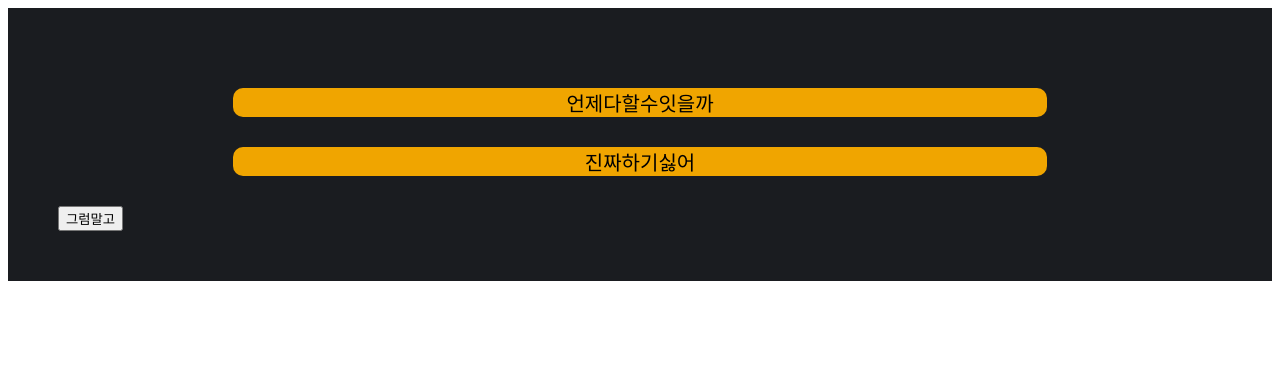
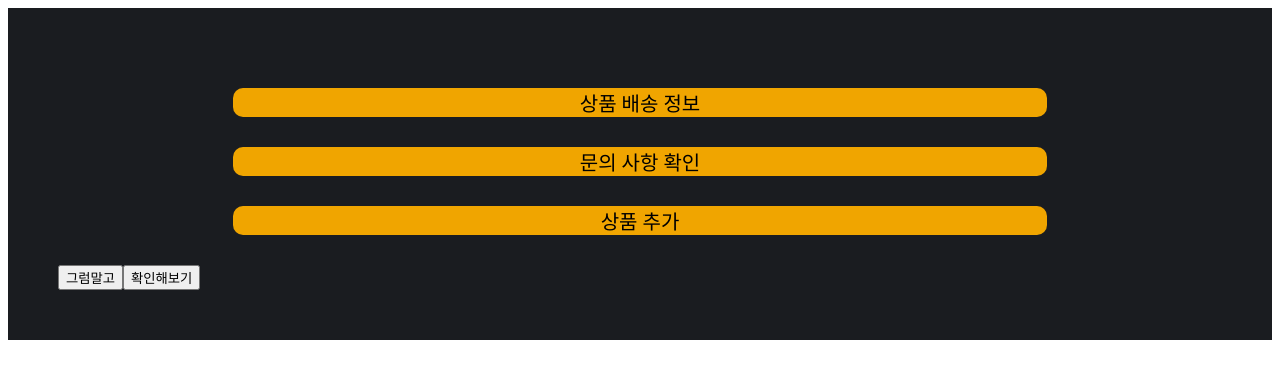
Before and after one commit to hjaewon1234/React-project, a React (Create React App) app in the folder ohoutest/: page / in a window 1280 px wide. Shown: the top 378 px of the page. Built offline with nearby package versions, Linux system fonts and the light colour scheme.

Commit message:
12.12
dev 받아 오기전 커밋

```diff
--- a/ohoutest/src/components/ManagerPage/ManagerInfo/Component.jsx
+++ b/ohoutest/src/components/ManagerPage/ManagerInfo/Component.jsx
@@ -22,7 +22,7 @@ const ManagerInfoComponent = (props) => {
           <AccoContents>
             <div>
               <img src="./Img/testImg.png" style={{ width: "70px" }} />
-              <div>[끼사마루] [사은품 증정] 멀티 드레스룸 행거 1+1 SET</div>
+              <div>[ 까시미어 ] [사은품 증정] 멀티 드레스룸 행거 1+1 SET</div>
             </div>
           </AccoContents>
 
--- a/ohoutest/src/components/ManagerPage/ManagerInfo/Container.jsx
+++ b/ohoutest/src/components/ManagerPage/ManagerInfo/Container.jsx
@@ -1,24 +1,30 @@
 import ManagerInfoComponent from "./Component";
 import styled from "styled-components";
 import { useSelector, useDispatch } from "react-redux";
-import { action } from "../../../modules/productManage";
+import { action, productManageThunk } from "../../../modules/productManage";
 
 const ManagerInfoContainer = () => {
   // 필요한게 뭐가 있을까?
   const dispatch = useDispatch();
+
   const ProductInfo = useSelector((state) => state.productManageInfo);
-  const ProductManageInfo = () => dispatch(action.setProduct);
   console.log(ProductInfo);
-  console.log(ProductManageInfo());
 
   return (
     <InfoContainerBox>
-      <ManagerInfoComponent title={"언제다할수잇을까"} />
-      <ManagerInfoComponent title={"진짜하기싫어"} />
-      <button onClick={() => dispatch(action.setProduct)}>그럼말고</button>
+      <ManagerInfoComponent
+        title={"상품 배송 정보"}
+        info={ProductInfo.payload}
+      />
+      <ManagerInfoComponent title={"문의 사항 확인"} />
+      <ManagerInfoComponent title={"상품 추가"} />
+      <button onClick={() => dispatch(productManageThunk())}>그럼말고</button>
+      <button onClick={() => console.log(ProductInfo)}>확인해보기</button>
     </InfoContainerBox>
   );
 };
+
+// 지금 상황으로 봤을 때 추가가 된것이 확인이 되는것 같음.
 
 export default ManagerInfoContainer;
 
--- a/ohoutest/src/modules/productManage.js
+++ b/ohoutest/src/modules/productManage.js
@@ -2,31 +2,44 @@ import { createSlice, createAsyncThunk } from "@reduxjs/toolkit";
 import axios from "axios";
 
 export const productManageThunk = createAsyncThunk(
-  "product/productManageThunk",
+  "/product/productManageThunk",
   async () => {
-    const data = await axios.post(
+    const { data } = await axios.post(
       "http://localhost:8080/api/product/productManage"
     );
+
     return data;
   }
 );
 
 const productManage = createSlice({
   name: "productManageInfo",
-  initialState: [{ name: "", price: "", brand: "", decription: "", img: "" }],
+  initialState: [
+    {
+      brand: 1,
+      category: 2,
+      description: 3,
+      id: 4,
+      img: 5,
+      name: 6,
+      price: 7,
+    },
+  ],
   reducers: {
     setProduct: (state, action) => {
+      console.log(state);
       state = [...state, ...action.payload];
     },
   },
   extraReducers: (bulider) => {
     bulider
       .addCase(productManageThunk.pending, (state, action) => {
-        console.log("reject");
+        console.log("pending");
         console.log(state);
       })
-      .addCase(productManageThunk.fulfilled, (state, action) => {
-        return [...state, ...action.payload];
+      .addCase(productManageThunk.fulfilled, (state, { payload }) => {
+        console.log("fulfilled");
+        return { payload };
       });
   },
 });
```
Also changed, not shown: 2 other files (tests, documents, lock files or other folders).
